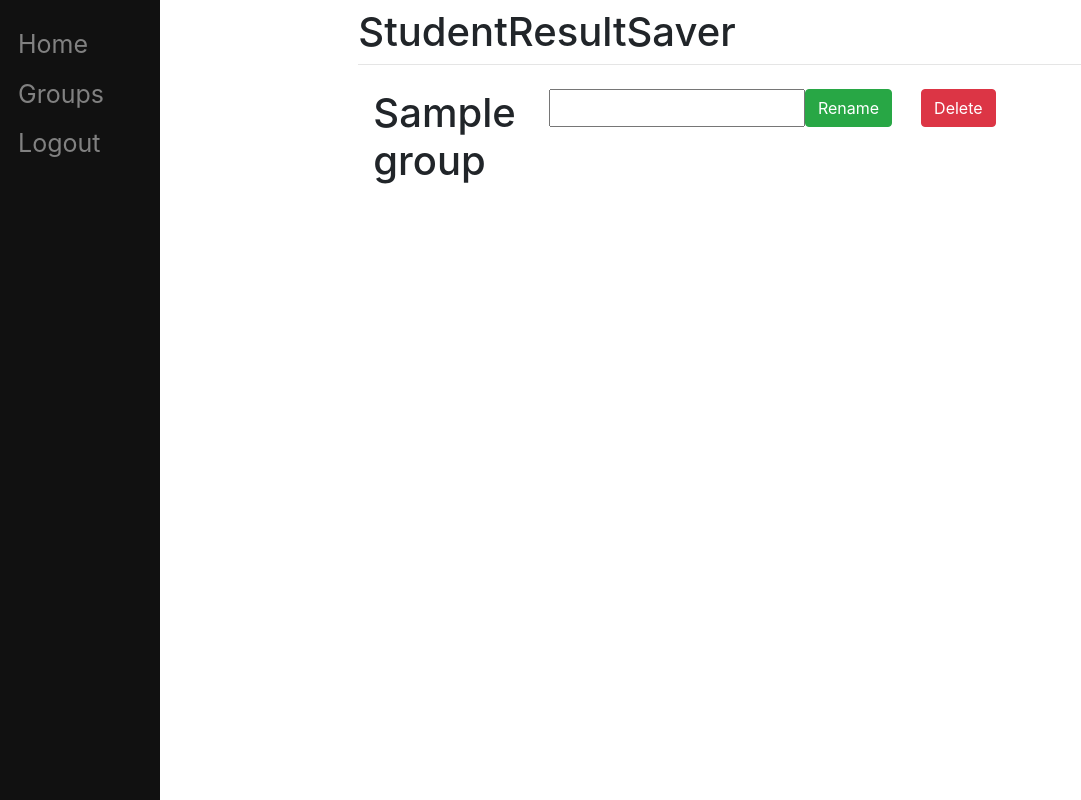
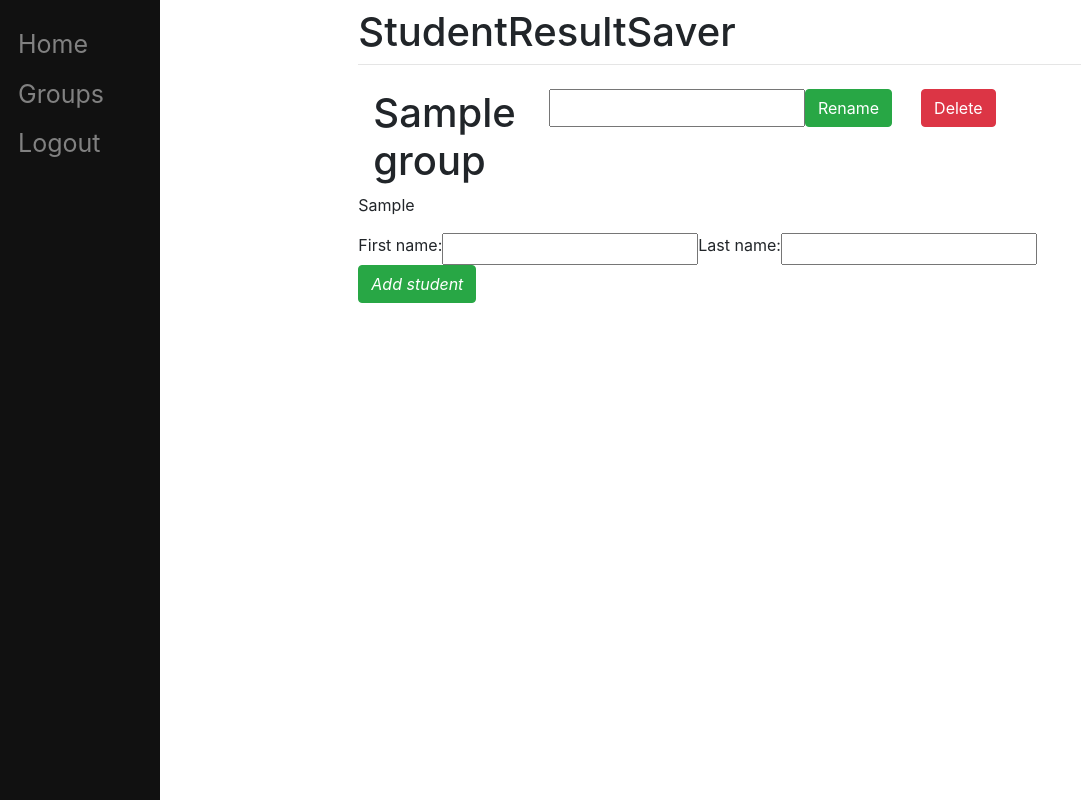
Before and after one commit to JontePonte/StudentResultSaverWeb, a Django app: page /1 in a window 1280 px wide. Shown: the whole page, without its empty margins (0-1081 px from the left). Run offline with Django 4.2, Linux system fonts and the light colour scheme; a user stored in the database is signed in; tables that the repository leaves empty hold one stand-in row (values such as "Sample post"); some libraries are stand-ins or nearby versions.

Commit message:
Continued work on add student function, not yet working...

```diff
--- a/website/main/forms.py
+++ b/website/main/forms.py
@@ -3,3 +3,8 @@ from django import forms
 
 class CreateNewGroup(forms.Form):
     name = forms.CharField(max_length=200)
+
+
+class CreateNewStudent(forms.Form):
+    first_name= forms.CharField(max_length=200)
+    last_name= forms.CharField(max_length=200)
--- a/website/main/models.py
+++ b/website/main/models.py
@@ -12,8 +12,9 @@ class Group(models.Model):
 
 
 class Student(models.Model):
-    user = models.ForeignKey(Group, on_delete=models.CASCADE, related_name="student", null=True)
-    name = models.CharField(max_length=300)
+    group = models.ForeignKey(Group, on_delete=models.CASCADE, related_name="student", null=True)
+    first_name = models.CharField(max_length=300, default="Anna")
+    last_name = models.CharField(max_length=300, default="Andersson")
 
     def __str__(self):
-        return str(self.name)
+        return str(self.first_name) + ' ' + str(self.last_name)
--- a/website/main/templates/main/group.html
+++ b/website/main/templates/main/group.html
@@ -3,20 +3,24 @@
 {% block title %}{{gr.name}}{% endblock %}
 
 {% block content %}
+    <!-- Name, Rename and Delete are in a single row -->
     <div class="container">
         <div class="row">
+            <!-- Show group name -->
             <div class="col">
                 <h1>{{gr.name}}</h1>
             </div>
+            <!-- Rename group -->
             <div class="col">
                 <form method="POST">
                     {% csrf_token %}
                     <div class="input-group-prepend", align="right">
                         <input type="text", name="rename">
-                        <button type="submit" name="rename_save" value="rename_save" class="btn btn-success">Rename</button>
+                        <button type="submit" name="save_rename" value="save_rename" class="btn btn-success">Rename</button>
                     </div>
                 </form>
             </div>
+            <!-- Delete group -->
             <div class="col">
                 <form method="POST">
                     {% csrf_token %}
@@ -25,4 +29,21 @@
             </div>
         </div>
     </div>
+
+    <!-- List of students -->
+    {% for student in gr.student.all %}
+        <p>{{student.first_name}}</p>
+    {% endfor %}
+
+    <!-- Add new student -->
+    <form method="post" name="student_save" class="form-group">
+        {% csrf_token %}
+        <div class="input-group mb-3">
+            {{form_new_student}} <!-- as_table, as_p, as_ul -->
+            <div class="imput-group-prepend">
+                <button type="submit", name="student_save" value="student_save" class="btn btn-success"><em>Add student</em></button>
+            </div>
+        </div>
+    </form>
+
 {% endblock %}
--- a/website/main/views.py
+++ b/website/main/views.py
@@ -1,7 +1,7 @@
 from django.shortcuts import render, HttpResponseRedirect
 from django.http import HttpResponse
-from .forms import CreateNewGroup
-from .models import Group
+from .forms import CreateNewGroup, CreateNewStudent
+from .models import Group, Student
 
 
 def home(response):
@@ -15,17 +15,30 @@ def index(response, id):
     if not gr in response.user.group.all():
         return render(response, "main/groups.html", {})
 
+
     if response.method == "POST":
-        if response.POST.get("rename_save"):
+        print(response.POST.get("save_rename"))
+        if response.POST.get("save_rename"):
             txt = response.POST.get("rename")
             gr.name = txt
             gr.save()
         elif response.POST.get("delete_group"):
             gr.delete()
             return HttpResponseRedirect("/groups/")
+        elif response.POST.get("save_student"):
+            form_new_student = CreateNewStudent(response.POST)
+            print('almost success')
+            if form_new_student.is_valid():
+                first_name = form_new_student.cleaned_data["first_name"]
+                last_name = form_new_student.cleaned_data["last_name"]
+                st = Student(first_name=first_name, last_name=last_name)
+                st.save()
+                response.gr.student.add(st)
+                print('success')
 
+    form_new_student = CreateNewStudent()
 
-    return render(response, "main/group.html", {"gr":gr})
+    return render(response, "main/group.html", {"gr":gr, "form_new_student":form_new_student})
 
 
 def groups(response):
```
Also changed, not shown: website/main/migrations/0002_rename_user_student_group_remove_student_name_and_more.py (added).
